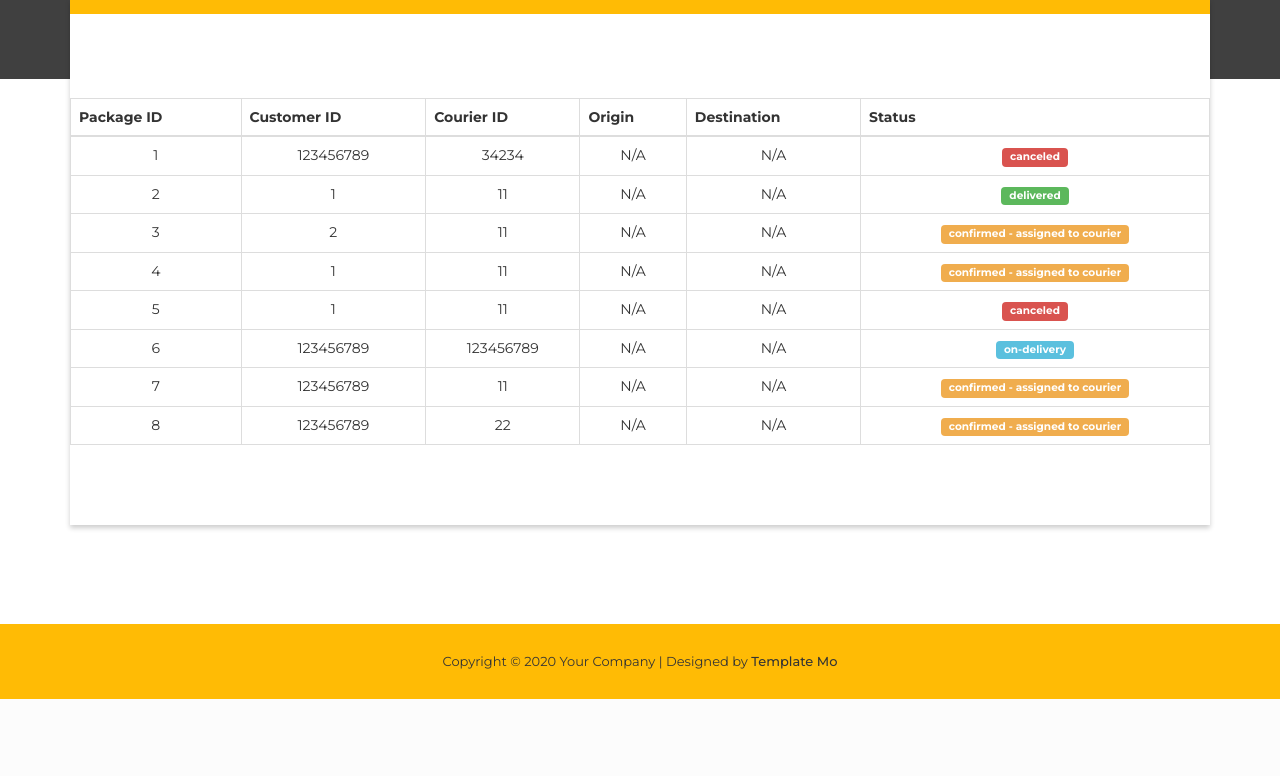
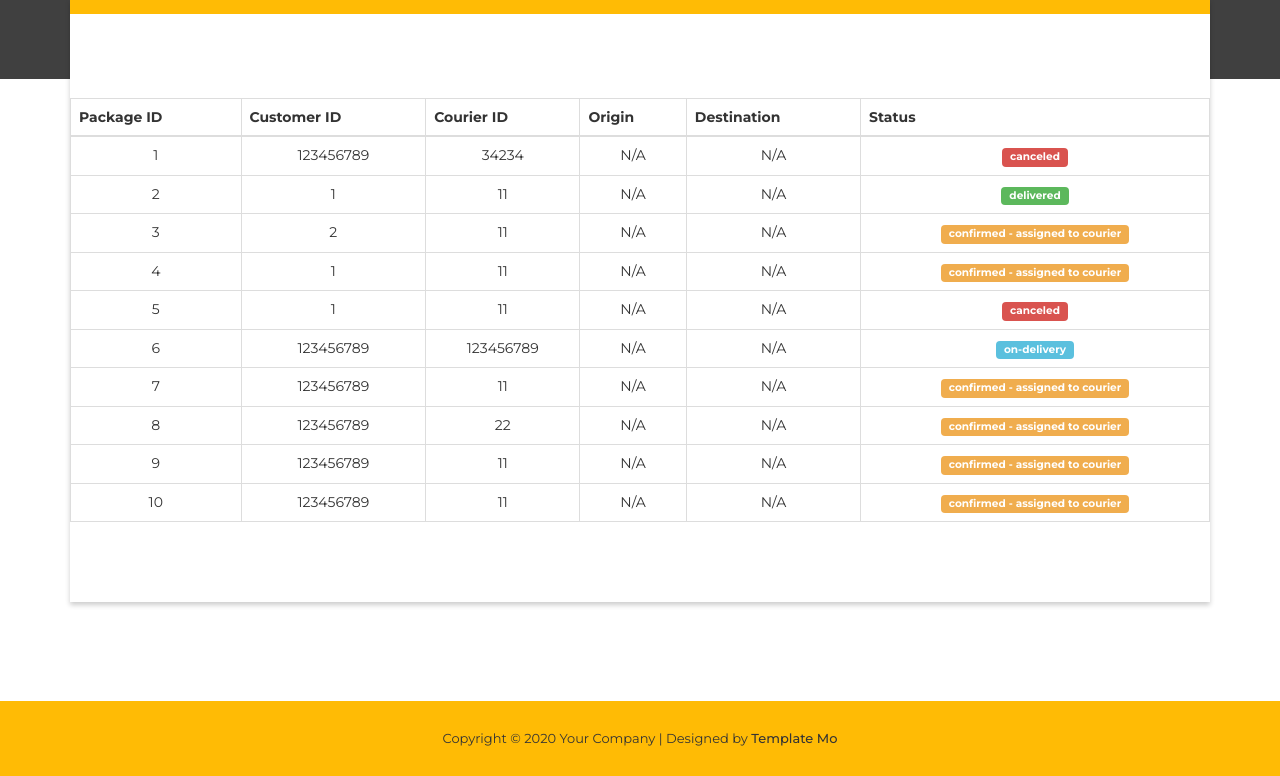
Before and after one commit to AloniChen/Opcode-Project-2025, a Flask app: page /orders/managers in a window 1280 px wide. Shown: the part 501-1277 px from the top of the page. Before the commit the page ends 1200 px from the top, so only its background shows below. Run offline with Flask 3, Linux system fonts and the light colour scheme; the visitor is signed in with stand-in values (Sample User, id 1); some libraries are stand-ins or nearby versions.

Commit message:
Add flash message support to order creation and list templates, and Aesthetic changes in index

```diff
--- a/data/orders.json
+++ b/data/orders.json
@@ -62,5 +62,21 @@
     "origin_id": 15,
     "destination_id": 25,
     "status": "confirmed - assigned to courier"
+  },
+  {
+    "package_id": 9,
+    "customer_id": "123456789",
+    "courier_id": 11,
+    "origin_id": 23,
+    "destination_id": 26,
+    "status": "confirmed - assigned to courier"
+  },
+  {
+    "package_id": 10,
+    "customer_id": "123456789",
+    "courier_id": 11,
+    "origin_id": 23,
+    "destination_id": 27,
+    "status": "confirmed - assigned to courier"
   }
 ]
--- a/templates/orders_list.html
+++ b/templates/orders_list.html
@@ -58,6 +58,15 @@
         <li class="selected">
           <div class="heading">
             <h1>Orders List</h1>
+
+            {% with messages = get_flashed_messages() %}
+            {% if messages %}
+                <div class="flash-message">
+                {{ messages[0] }}
+                </div>
+            {% endif %}
+            {% endwith %}
+
             <span>Manage your orders efficiently</span>
           </div>
           <div class="cd-full-width first-slide">
```
Also changed, not shown: templates/create_new_order.html (+9 -0 lines), templates/index.html (indentation only).
